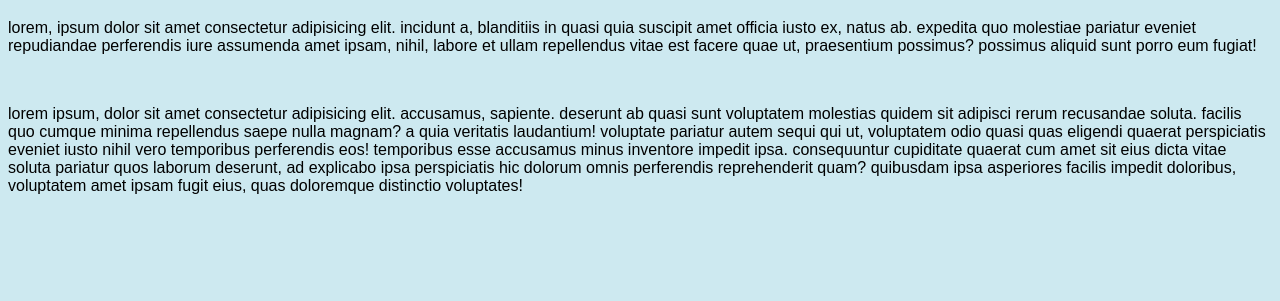
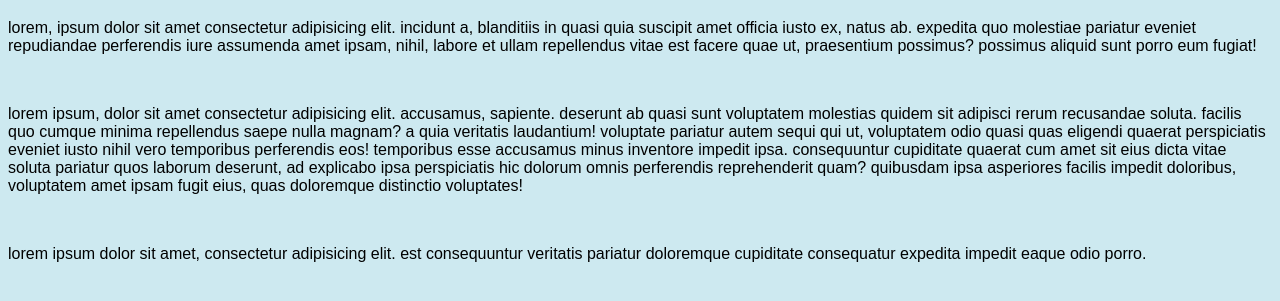
Before and after one commit to otnieledwardd/another-test, a plain HTML site: page index.html in a window 1280 px wide. Shown: the part 61-362 px from the top of the page. Drawn offline with Linux system fonts and the light colour scheme.

Commit message:
menambahkan paragraf

```diff
--- a/index.html
+++ b/index.html
@@ -20,5 +20,7 @@
       Consequuntur cupiditate quaerat cum amet sit eius dicta vitae soluta pariatur quos laborum deserunt, ad explicabo ipsa perspiciatis hic dolorum omnis perferendis reprehenderit quam? Quibusdam ipsa asperiores facilis impedit doloribus,
       voluptatem amet ipsam fugit eius, quas doloremque distinctio voluptates!
     </p>
+    <br />
+    <p>Lorem ipsum dolor sit amet, consectetur adipisicing elit. Est consequuntur veritatis pariatur doloremque cupiditate consequatur expedita impedit eaque odio porro.</p>
   </body>
 </html>
```
